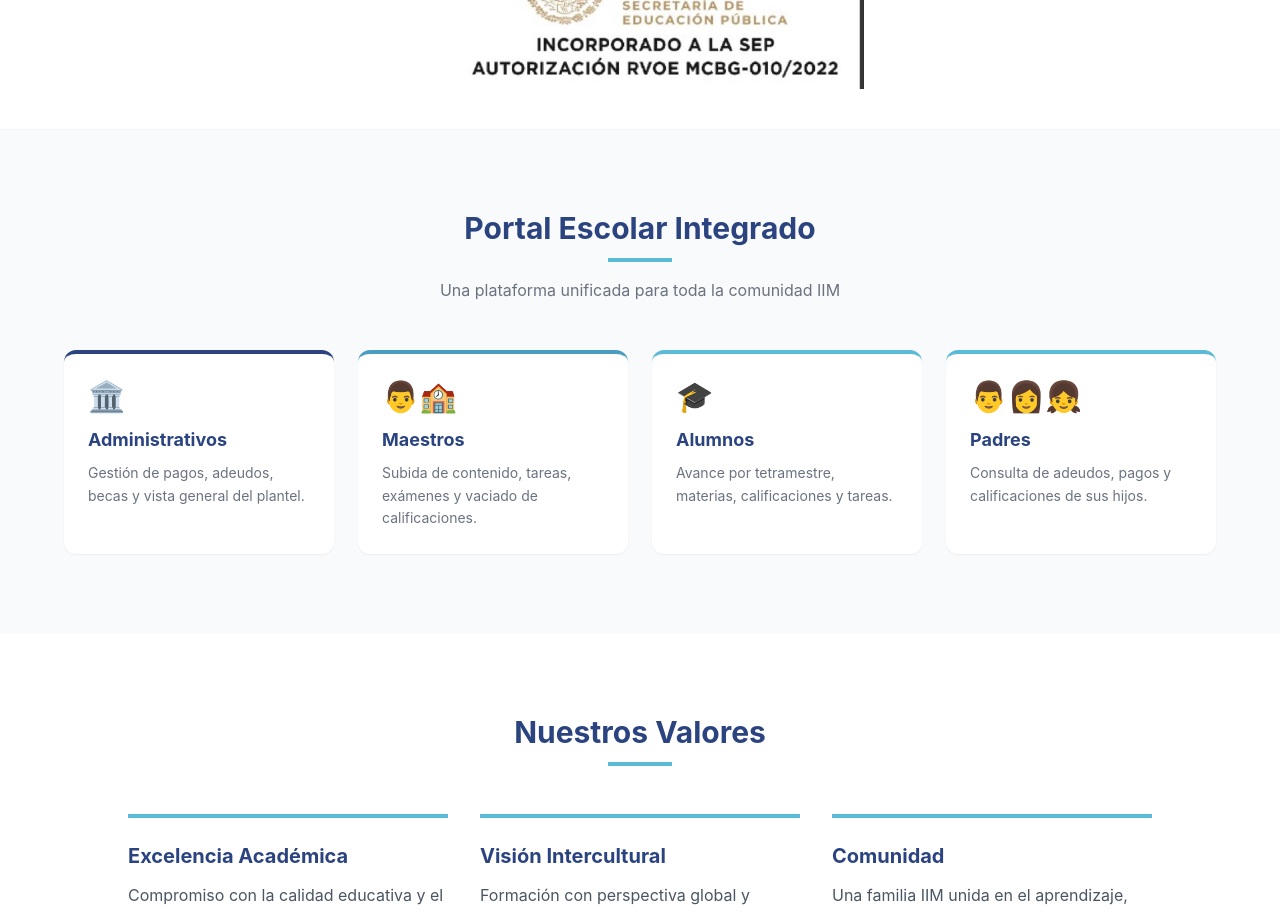
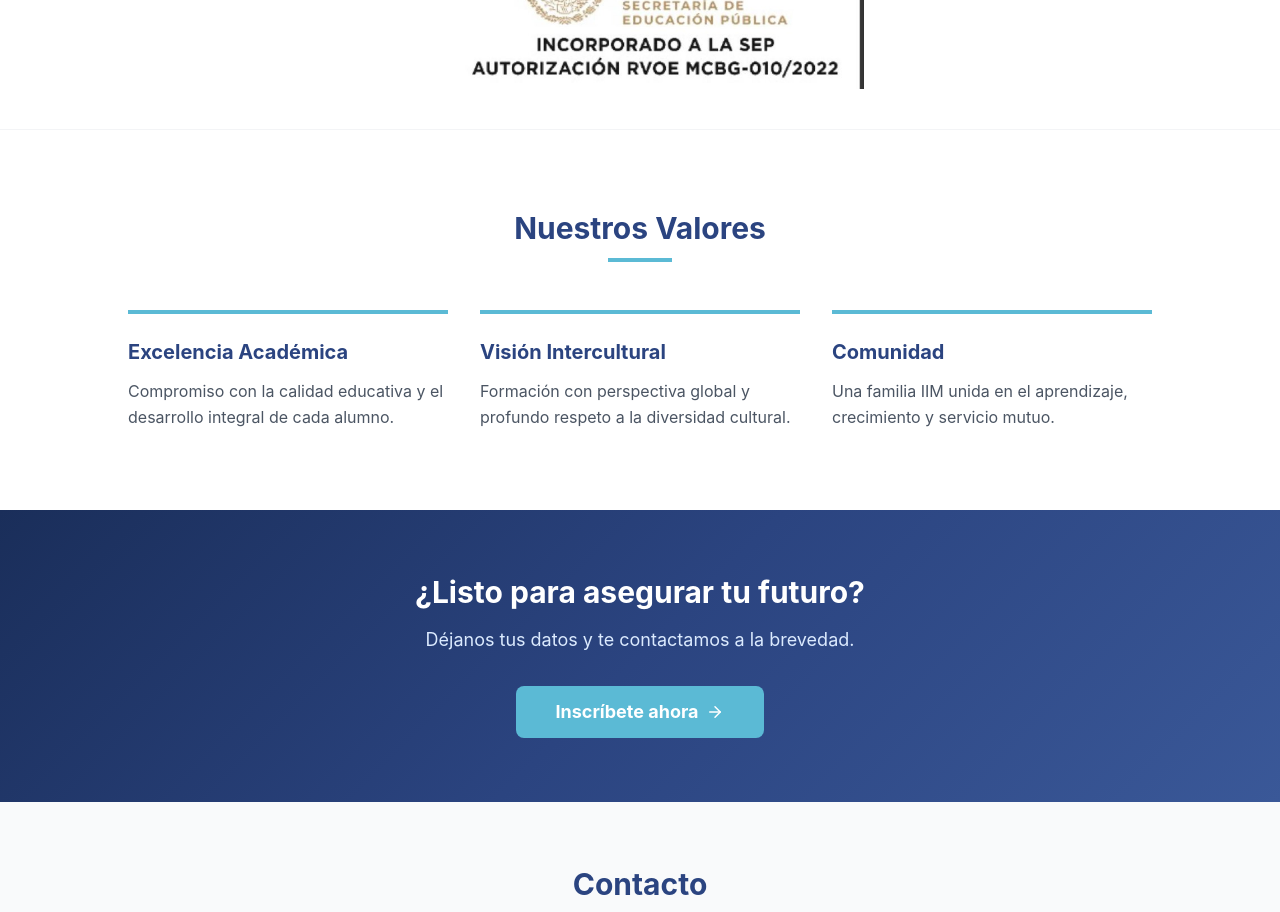
Before and after one commit to taquion/prepaiim, a React (Vite) app in the folder frontend/: page / in a window 1280 px wide. Shown: the part 1080-1992 px from the top of the page. Built offline with nearby package versions, Linux system fonts and the light colour scheme; no server answers.

Commit message:
feat: quita sección Portal Escolar Integrado

```diff
--- a/frontend/src/pages/Landing.jsx
+++ b/frontend/src/pages/Landing.jsx
@@ -1,6 +1,6 @@
 import { useState } from 'react'
 import { Link } from 'react-router-dom'
-import { Users, BookOpen, CreditCard, ArrowRight, X, CheckCircle } from 'lucide-react'
+import { ArrowRight, X, CheckCircle } from 'lucide-react'
 import logo from '../assets/logo.jpg'
 import bear from '../assets/bear.jpg'
 import sepBadge from '../assets/sep.jpg'
@@ -227,56 +227,6 @@ export default function Landing() {
         </div>
       </section>
 
-      {/* Portal Features */}
-      <section className="py-20 px-4 bg-gray-50">
-        <div className="max-w-6xl mx-auto">
-          <div className="text-center mb-12">
-            <h2 className="text-3xl font-bold text-iim-blue mb-3">Portal Escolar Integrado</h2>
-            <div className="w-16 h-1 bg-iim-gold mx-auto mb-4"></div>
-            <p className="text-gray-500 max-w-xl mx-auto">
-              Una plataforma unificada para toda la comunidad IIM
-            </p>
-          </div>
-          <div className="grid md:grid-cols-2 lg:grid-cols-4 gap-6">
-            {[
-              {
-                emoji: '🏛️',
-                title: 'Administrativos',
-                desc: 'Gestión de pagos, adeudos, becas y vista general del plantel.',
-                color: 'border-iim-blue',
-              },
-              {
-                emoji: '👨🏫',
-                title: 'Maestros',
-                desc: 'Subida de contenido, tareas, exámenes y vaciado de calificaciones.',
-                color: 'border-iim-teal',
-              },
-              {
-                emoji: '🎓',
-                title: 'Alumnos',
-                desc: 'Avance por tetramestre, materias, calificaciones y tareas.',
-                color: 'border-iim-gold',
-              },
-              {
-                emoji: '👨👩👧',
-                title: 'Padres',
-                desc: 'Consulta de adeudos, pagos y calificaciones de sus hijos.',
-                color: 'border-iim-light',
-              },
-            ].map((f) => (
-              <div
-                key={f.title}
-                className={`bg-white rounded-xl shadow-sm border-t-4 ${f.color} p-6 hover:shadow-md transition`}
-              >
-                <div className="text-3xl mb-3">{f.emoji}</div>
-                <h3 className="text-lg font-bold text-iim-blue mb-2">{f.title}</h3>
-                <p className="text-gray-500 text-sm leading-relaxed">{f.desc}</p>
-              </div>
-            ))}
-          </div>
-        </div>
-      </section>
-
       {/* Values */}
       <section className="py-20 px-4">
         <div className="max-w-5xl mx-auto text-center">
```
